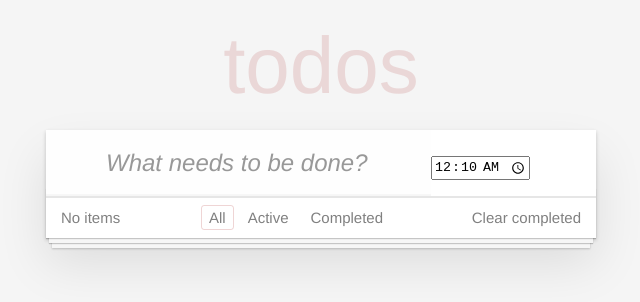
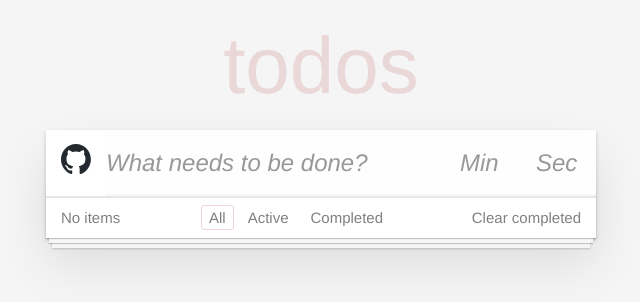
Before and after one commit to qwasiomorph/ToDoApp, a React (Vite) app: page / in a window 1280 px wide. Shown: the top 302 px of the page, without its empty margins (319-959 px from the left). Built offline with nearby package versions, Linux system fonts and the light colour scheme.

Commit message:
refactor timer input

```diff
--- a/index.html
+++ b/index.html
@@ -1,4 +1,4 @@
-<!DOCTYPE html>
+<!doctype html>
 <html lang="en">
   <head>
     <meta charset="UTF-8" />
--- a/src/components/NewTaskForm.jsx
+++ b/src/components/NewTaskForm.jsx
@@ -1,9 +1,12 @@
 import React, { Component } from 'react';
+import { parseTime } from '../utils/parseTimeInput';
 
 export default class NewTaskForm extends Component {
   state = {
     inputValue: '',
-    timerValue: '00:10',
+    timerValue: '00:00',
+    minutes: '',
+    seconds: '',
   };
   setInputValue = (e) => {
     this.setState({ inputValue: e.target.value });
@@ -11,16 +14,29 @@ export default class NewTaskForm extends Component {
   handleSubmit = (e) => {
     e.preventDefault();
     this.props.addTask(this.state.inputValue, this.state.timerValue);
-    this.setState({ inputValue: '', timerValue: '00:10' });
+    this.setState({ inputValue: '', timerValue: '00:00', seconds: '', minutes: '' });
   };
   handleTime = (e) => {
-    this.setState({ timerValue: e.target.value });
+    let time = parseTime(e.target.value);
+    if (e.target.name === 'min') {
+      this.setState({ minutes: e.target.value });
+      time = time + this.state.timerValue.slice(2);
+    } else {
+      this.setState({ seconds: e.target.value });
+      time = this.state.timerValue.slice(0, 3) + time;
+    }
+    this.setState({ timerValue: time });
   };
 
   render() {
     return (
-      <form onSubmit={this.handleSubmit}>
+      <form className="new-todo-form" onSubmit={this.handleSubmit}>
         <h1>todos</h1>
+        <div className="gh-link">
+          <a href="https://github.com/qwasiomorph/ToDoApp/tree/toDOTimer" target="_blank" rel="noopener noreferrer">
+            <img src="src/assets/github-mark.svg" alt="gh-logo" width={30} height={30} />
+          </a>
+        </div>
         <input
           className="new-todo"
           placeholder="What needs to be done?"
@@ -28,7 +44,25 @@ export default class NewTaskForm extends Component {
           value={this.state.inputValue}
           onChange={this.setInputValue}
         ></input>
-        <input type="time" name="" id="" defaultValue={'00:10'} onChange={this.handleTime} />
+        <input
+          className="new-todo-form__timer"
+          placeholder="Min"
+          name="min"
+          maxLength={2}
+          autoFocus
+          value={this.state.minutes}
+          onChange={this.handleTime}
+        />
+        <input
+          className="new-todo-form__timer"
+          placeholder="Sec"
+          name="sec"
+          maxLength={2}
+          autoFocus
+          value={this.state.seconds}
+          onChange={this.handleTime}
+        />
+        <input className="hidden" type="submit"></input>
       </form>
     );
   }
--- a/src/components/Task.jsx
+++ b/src/components/Task.jsx
@@ -2,18 +2,19 @@ import formatDistanceToNow from 'date-fns/formatDistanceToNow';
 import React, { Component } from 'react';
 import PropTypes from 'prop-types';
 import addZero from '../utils/addZero';
+import { timeStringToInt } from '../utils/parseTimeInput';
 
 export default class Task extends Component {
   state = {
     editValue: this.props.info.desc,
-    timerValue: 0,
+    timerValue: timeStringToInt(this.props.info.timeout),
     timerId: null,
   };
   handleEditChange = (e) => {
-    this.stopTimout(this.state.timerId);
-    this.setState({ editValue: e.target.value, timerValue: 0 });
+    this.setState({ editValue: e.target.value });
   };
   handleComplete = () => {
+    this.stopAndReset(this.state.timerId);
     this.props.toggleCompleted(this.props.info.id);
   };
   handleDelete = () => {
@@ -29,24 +30,23 @@ export default class Task extends Component {
     }
   };
 
-  startTimeout = (sTime = '00:01', timerValue) => {
-    let seconds;
-    if (!this.state.timerValue) {
-      let [hours, minutes] = sTime.split(':');
-      seconds = hours * 60 * 60 + minutes * 60;
-      this.setState({ timerValue: seconds });
-    } else {
-      seconds = this.state.timerValue;
-    }
+  startTimeout = () => {
+    const timerAscending = this.props.info.timeout === '00:00';
+    let increment = timerAscending ? 1 : -1;
     return setInterval(() => {
-      if (this.state.timerValue === 0) {
-        this.stopTimout(this.state.timerId);
+      if (this.state.timerValue === 0 && !timerAscending) {
+        this.stopAndReset(this.state.timerId);
         return;
       }
       this.setState(() => {
-        return { timerValue: this.state.timerValue - 1 };
+        return { timerValue: this.state.timerValue + increment };
       });
     }, 1000);
+  };
+
+  stopAndReset = (timeout) => {
+    clearInterval(timeout);
+    this.setState({ timerValue: timeStringToInt(this.props.info.timeout) });
   };
 
   stopTimout = (timeout) => {
@@ -71,9 +71,7 @@ export default class Task extends Component {
     if (hours) {
       result += `${addZero(hours)}:`;
     }
-    if (minutes) {
-      result += `${addZero(minutes)}:`;
-    }
+    result += `${addZero(minutes)}:`;
     result += `${addZero(seconds)}`;
     return result;
   };
@@ -93,8 +91,16 @@ export default class Task extends Component {
           <label>
             <span className="title">{info.desc}</span>
             <span className="description">
-              <button onClick={this.handleTimerStart} className="icon icon-play"></button>
-              <button onClick={this.handleTimerStop} className="icon icon-pause"></button>
+              <button
+                onClick={this.handleTimerStart}
+                disabled={!info.active ? true : false}
+                className="icon icon-play"
+              ></button>
+              <button
+                onClick={this.handleTimerStop}
+                disabled={!info.active ? true : false}
+                className="icon icon-pause"
+              ></button>
               <span className="timer">{this.state.timerValue ? this.parseTimer() : info.timeout}</span>
             </span>
             <span className="description">{formatDistanceToNow(info.date, { addSuffix: true })}</span>
--- a/src/index.css
+++ b/src/index.css
@@ -49,6 +49,10 @@ body {
   display: none;
 }
 
+.gh-link {
+  padding: 1em 15px;
+}
+
 .todoapp {
   background: #fff;
   margin: 130px 0 40px 0;
@@ -89,10 +93,6 @@ body {
   text-rendering: optimizeLegibility;
 }
 
-.input-wrapper {
-  display: flex;
-}
-
 .new-todo-form {
   display: flex;
   margin-bottom: 0;
@@ -119,7 +119,7 @@ body {
 
 .new-todo,
 .new-todo-form .new-todo-form__timer {
-  padding: 16px 16px 16px 60px;
+  padding: 16px 16px 16px 0px;
   border: none;
   background: rgba(0, 0, 0, 0.003);
   box-shadow: inset 0 -2px 1px rgba(0, 0, 0, 0.03);
--- /dev/null
+++ b/src/utils/parseTimeInput.js
@@ -0,0 +1,16 @@
+export function parseTime(input) {
+  let time = input.replace(/D/g, '');
+  if (!time) {
+    time == '00';
+  }
+  if (time.length === 1) {
+    time = `0${time}`;
+  }
+  return time;
+}
+
+export function timeStringToInt(sTime) {
+  let [minutes, seconds] = sTime.split(':');
+  seconds = parseInt(seconds) + parseInt(minutes) * 60;
+  return seconds;
+}
```
Also changed, not shown: src/assets/github-mark.svg (added).
